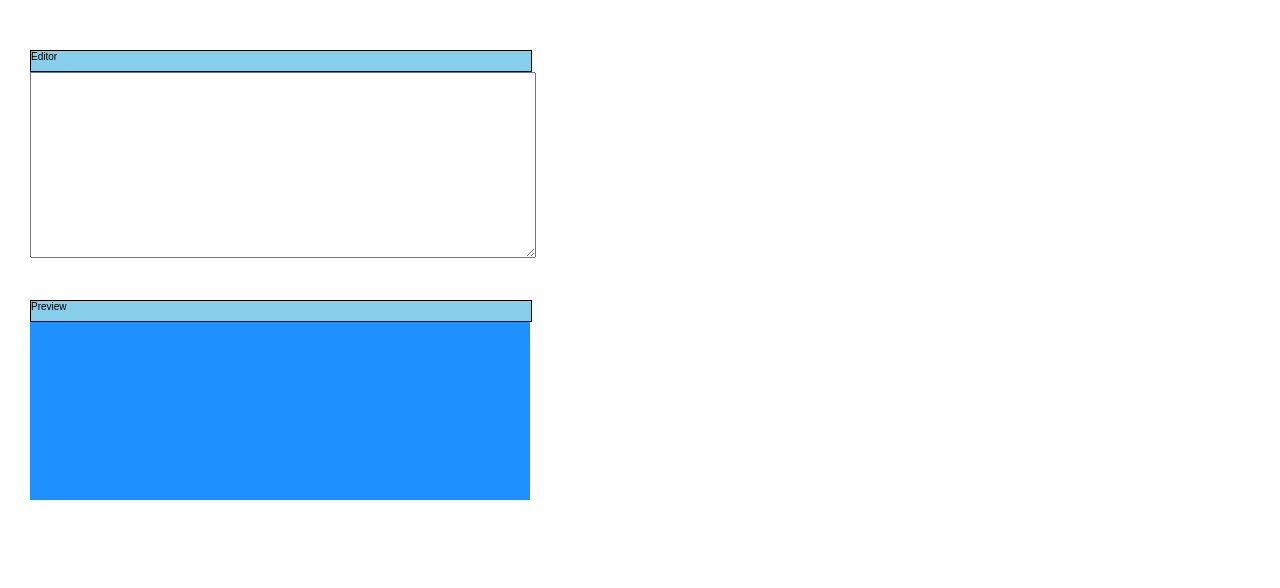
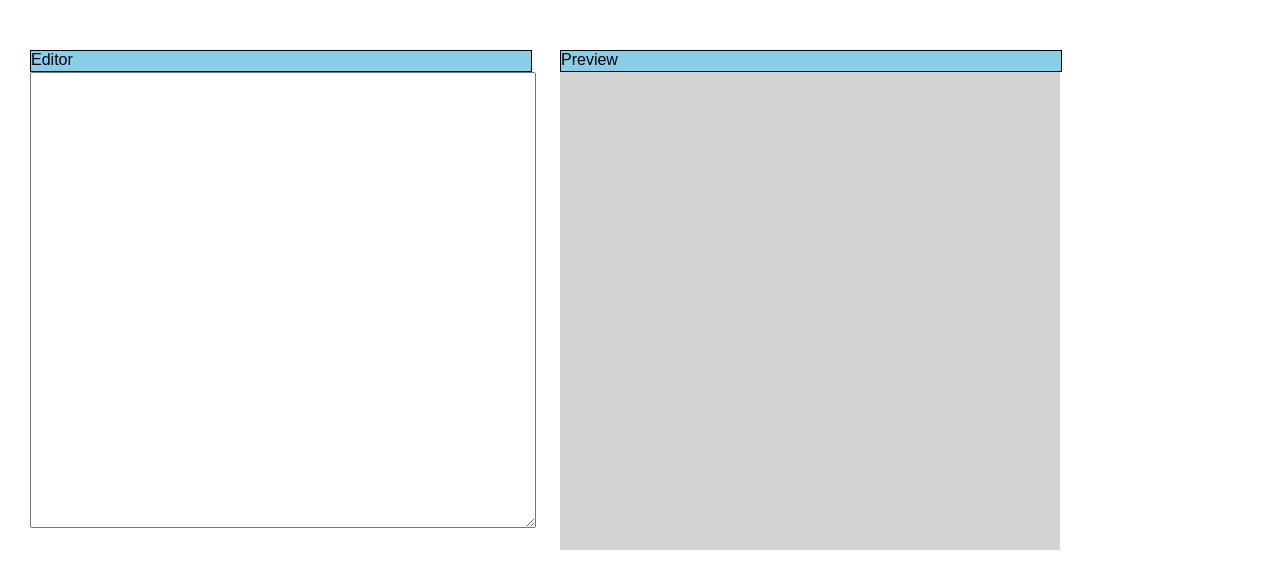
Before and after one commit to eric-do/fcc-react-markdown, a React (Create React App) app: page / in a window 1280 px wide. Shown: the top 588 px of the page. Built offline with nearby package versions, Linux system fonts and the light colour scheme.

Commit message:
Text now appears in viewer instantly thanks to callback in setState

```diff
--- a/src/App.js
+++ b/src/App.js
@@ -17,13 +17,12 @@ class App extends Component {
     this.setState({
       markedText: marked(text)
     });
-    console.log("converted text: " + marked(text));
-    console.log("state: " + this.state.markedText);
+    console.log("toMarkdown converted text: " + marked(text));
   }
 
   render() {
     return (
-      <div>
+      <div className='componentRow'>
         <Editor convert={this.toMarkdown}/>
         <Preview marked={this.state.markedText}/>
       </div>
--- a/src/Editor.js
+++ b/src/Editor.js
@@ -10,11 +10,15 @@ export default class Editor extends React.Component {
     }
 
     handleChange = (event) => {
+        console.log("Before setState: " + this.state.input);
         this.setState({
           input: event.target.value
-        });
+        }, this.convert);
+     }
+
+    convert() {
         this.props.convert(this.state.input);
-      }
+    }
 
     render() {
         return (
@@ -23,7 +27,6 @@ export default class Editor extends React.Component {
                 Editor
             </div>
             <textarea
-                value={this.state.input}
                 type='text'
                 name='userInput'
                 id='user-input'
--- a/src/Preview.js
+++ b/src/Preview.js
@@ -16,15 +16,8 @@ export default class Preview extends React.Component {
             <div class='toolbar'>
                 Preview
             </div>
-            {/* <textarea
-                value={this.props.marked}
-                type='text'
-                name='userOutput'
-                id='user-output'
-                readOnly='true' /> */}
-            <div dangerouslySetInnerHTML={{__html:(this.props.marked || '')}}
+               <div dangerouslySetInnerHTML={{__html:(this.props.marked || '')}}
                 id='preview-content'>
-
             </div>
         </div>
         )
--- a/src/index.css
+++ b/src/index.css
@@ -4,21 +4,28 @@ body {
   font-family: sans-serif;
 }
 
+.componentRow {
+  display:flex;
+  flex-direction:row;
+  height: 90%;
+}
+
 #editor-wrap {
   width: 500px;
-  height: 200px;
-  background-color: dodgerblue;
+  height: 500px;
+  background-color: white;
   margin: 50px 0 50px 30px;
 }
 
 #preview-content {
-  overflow:scroll;
+  overflow-y:scroll;
+  height: inherit;
 }
 
 #preview-wrap {
   width: 500px;
-  height: 200px;
-  background-color: dodgerblue;
+  height: 500px;
+  background-color: lightgray;
   margin: 50px 0 50px 30px;
 }
 
@@ -29,7 +36,7 @@ body {
   border-color: black;
   border-style: solid;
   border-width: 1px;
-  font-size: 10px
+  font-size: 1em;
 }
 
 #user-input {
```
